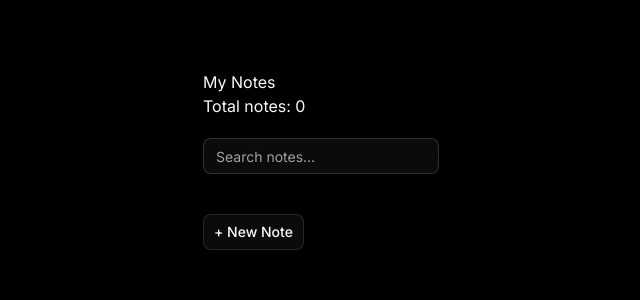
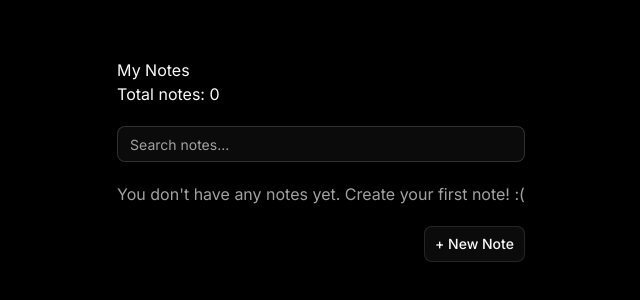
Before and after one commit to DenisDK/Zustand-mini-task, a Next.js app: page / in a window 1280 px wide. Shown: the part 240-540 px from the top of the page, without its empty margins (319-959 px from the left). Built offline with nearby package versions, Linux system fonts and the light colour scheme.

Commit message:
if no notes found simple logic

```diff
--- a/modules/notes/components/CreateNoteButton.tsx
+++ b/modules/notes/components/CreateNoteButton.tsx
@@ -8,7 +8,7 @@ const CreateNoteButton = () => {
   const [open, setOpen] = useState(false);
 
   return (
-    <>
+    <div className="flex items-center justify-end">
       <Button variant="outline" className="mt-5" onClick={() => setOpen(true)}>
         + New Note
       </Button>
@@ -18,7 +18,7 @@ const CreateNoteButton = () => {
         open={open}
         onOpenChange={setOpen}
       />
-    </>
+    </div>
   );
 };
 
--- a/modules/notes/components/Notes.tsx
+++ b/modules/notes/components/Notes.tsx
@@ -42,6 +42,7 @@ const Notes = () => {
 
       <NoteSearch value={searchQuery} onChange={setSearchQuery} />
 
+      {filteredNotes.length > 0 ? (
         <div className="grid grid-cols-1 gap-3 sm:grid-cols-3 lg:grid-cols-4 mt-5">
           {filteredNotes.map((note) => (
             <article
@@ -103,6 +104,13 @@ const Notes = () => {
             </article>
           ))}
         </div>
+      ) : (
+        <p className="mt-5 text-center text-muted-foreground">
+          {notes.length === 0
+            ? "You don't have any notes yet. Create your first note! :("
+            : "No notes found. Try a different search. :("}
+        </p>
+      )}
 
       <CreateNoteButton />
 
```
Lines whose indentation alone changed are shown as unchanged.
